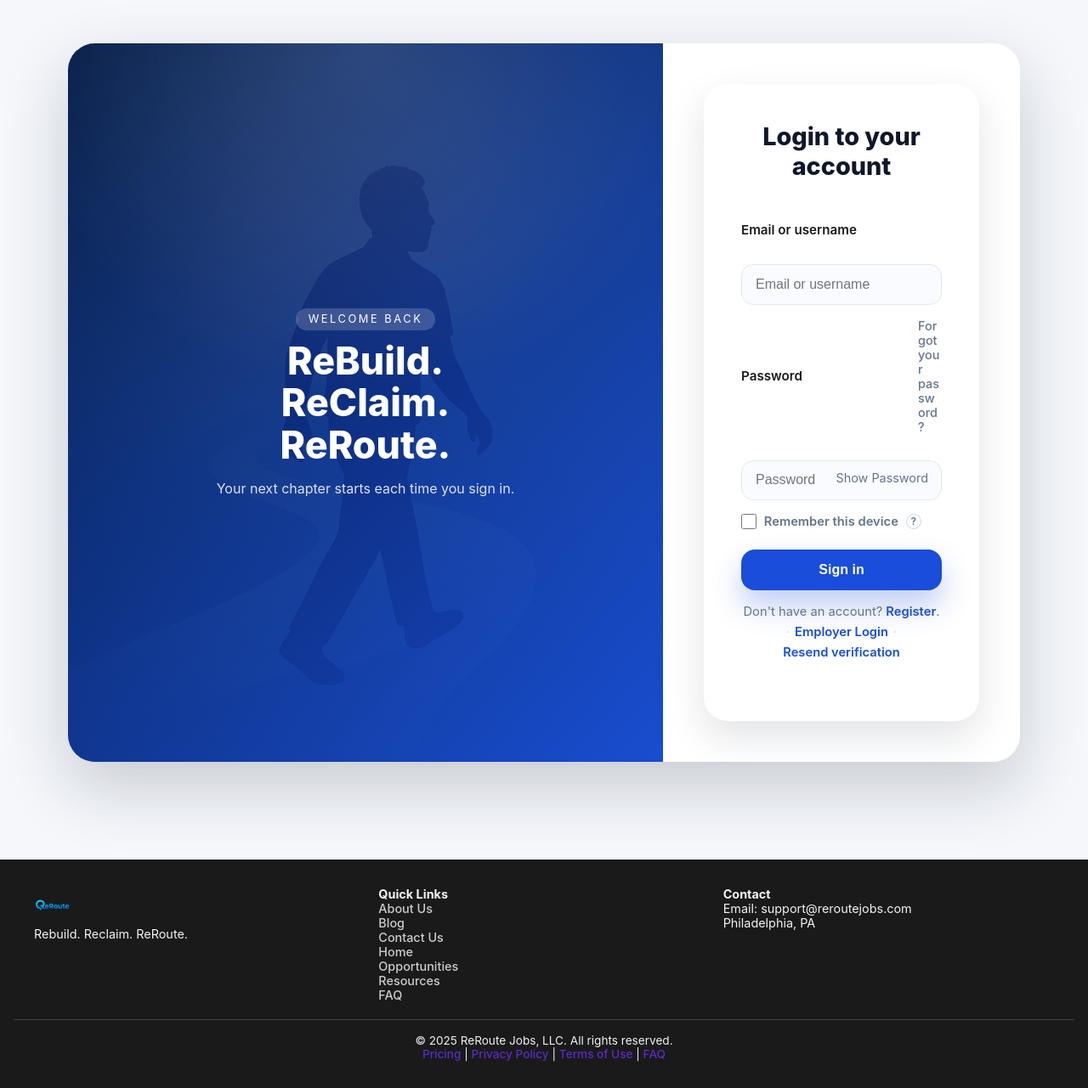
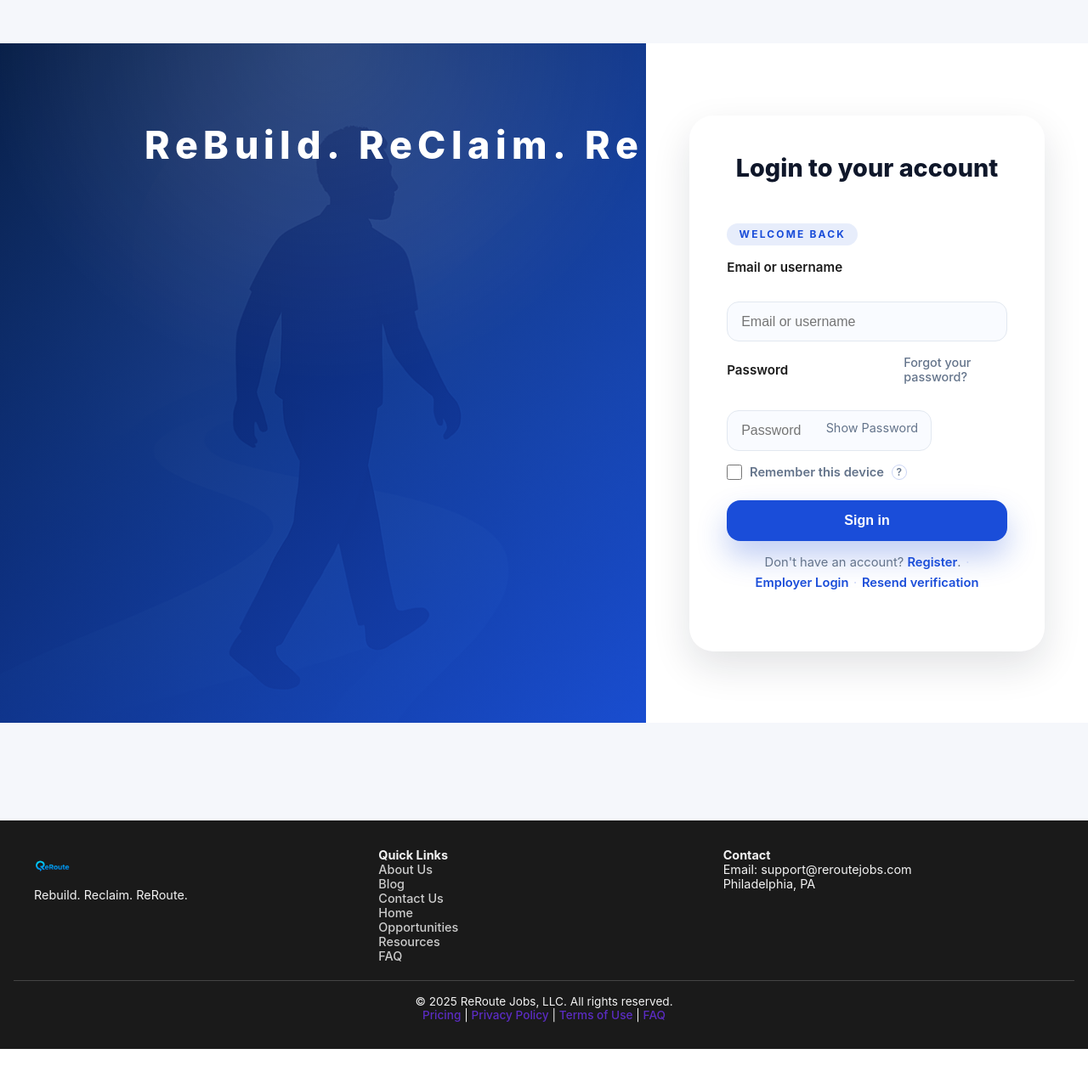
Before and after one commit to jcoffer921/reroute-business, a Django app: page /login/ in a window 1280 px wide. Shown: the part 72-1353 px from the top of the page at 85% size. After the commit the page ends 1307 px from the top, so only its background shows below. Run offline with Django 5.2, Linux system fonts and the light colour scheme; data comes from the database, SQL or seed files in the repository; some libraries are stand-ins or nearby versions.

Commit message:
Made login page fullwidth

```diff
--- a/reroute_business/main/static/css/login.css
+++ b/reroute_business/main/static/css/login.css
@@ -13,24 +13,22 @@ body {
 }
 
 .auth-shell {
-  min-height: calc(100vh - 100px);
-  padding: clamp(1.5rem, 4vw, 3.5rem) 1.25rem;
-  display: flex;
-  align-items: center;
-  justify-content: center;
+  min-height: 100vh;
+  padding: clamp(1.5rem, 4vw, 3.5rem) 0;
   background: var(--auth-bg);
 }
 
 .auth-grid {
   width: 100%;
-  max-width: 1120px;
+  max-width: none;
   display: grid;
-  grid-template-columns: minmax(0, 1.05fr) minmax(320px, 420px);
-  border-radius: 32px;
+  grid-template-columns: minmax(0, 1.05fr) minmax(360px, 520px);
+  gap: 0;
+  border-radius: 0;
   overflow: hidden;
-  box-shadow: 0 30px 80px rgba(15, 23, 42, 0.2);
-  background: #ffffff;
-  min-height: 620px;
+  min-height: 100vh;
+  box-shadow: none;
+  background: none;
 }
 
 .auth-visual {
@@ -39,10 +37,10 @@ body {
     linear-gradient(135deg, rgba(3, 20, 60, 0.92), rgba(26, 77, 217, 0.88)),
     url('../images/login-img.png') center/cover;
   display: flex;
-  align-items: center;
+  align-items: flex-start;
   justify-content: center;
   color: #fff;
-  padding: clamp(2rem, 5vw, 4rem);
+  padding: clamp(2rem, 8vw, 6rem) clamp(2rem, 5vw, 4rem);
 }
 
 .auth-visual::after {
@@ -56,7 +54,8 @@ body {
 .auth-visual-layer {
   position: relative;
   text-align: center;
-  max-width: 380px;
+  max-width: 420px;
+  width: 100%;
 }
 
 .auth-pill {
@@ -84,8 +83,17 @@ body {
 }
 
 .clarify-text {
+  display: inline-flex;
+  gap: .4rem;
+}
+
+.clarify-letter {
   opacity: 0;
-  animation: clarify 1.4s ease forwards;
+  display: inline-block;
+  filter: blur(8px) brightness(.8);
+  transform: scale(.97);
+  animation: clarifyLetter 1.2s ease forwards;
+  animation-delay: calc(.2s + var(--clarify-delay, 0s));
 }
 
 .auth-panel {
@@ -93,7 +101,7 @@ body {
   display: flex;
   align-items: center;
   justify-content: center;
-  padding: clamp(1.5rem, 4vw, 3rem);
+  padding: clamp(1.5rem, 4vw, 3.5rem);
 }
 
 .auth-panel-card {
@@ -111,6 +119,19 @@ body {
   font-weight: 800;
   margin: 0 0 1rem;
   color: var(--auth-text);
+}
+
+.pill-inline {
+  display: inline-flex;
+  margin: 0 auto 1rem;
+  padding: .35rem .9rem;
+  border-radius: 999px;
+  background: rgba(26,77,217,0.1);
+  color: var(--auth-blue);
+  font-weight: 700;
+  letter-spacing: .18em;
+  text-transform: uppercase;
+  font-size: .75rem;
 }
 
 .auth-error {
@@ -297,6 +318,23 @@ input:focus {
   }
 }
 
+@keyframes clarifyLetter {
+  0% {
+    opacity: 0;
+    filter: blur(8px) brightness(.65);
+    transform: scale(.9);
+  }
+  70% {
+    opacity: 1;
+    filter: blur(1px) brightness(.95);
+  }
+  100% {
+    opacity: 1;
+    filter: blur(0) brightness(1);
+    transform: scale(1);
+  }
+}
+
 @keyframes slideFade {
   0% {
     opacity: 0;
@@ -314,9 +352,7 @@ input:focus {
     min-height: auto;
   }
   .auth-visual {
-    min-height: 320px;
-    border-bottom-left-radius: 0;
-    border-bottom-right-radius: 0;
+    display: none;
   }
   .auth-panel-card {
     border-radius: 24px;
--- /dev/null
+++ b/reroute_business/main/static/js/auth_clarify.js
@@ -0,0 +1,30 @@
+(function(){
+  function onReady(fn){
+    if (document.readyState !== 'loading'){ fn(); }
+    else { document.addEventListener('DOMContentLoaded', fn); }
+  }
+
+  function buildLetters(element){
+    var text = element.textContent || '';
+    element.textContent = '';
+    var letters = text.split('');
+    var delays = [];
+    letters.forEach(function(_, idx){
+      delays[idx] = Math.random() * 0.8;
+    });
+    letters.forEach(function(char, idx){
+      var span = document.createElement('span');
+      span.className = 'clarify-letter';
+      span.style.setProperty('--clarify-delay', delays[idx].toFixed(2) + 's');
+      span.textContent = char === ' ' ? '\u00A0' : char;
+      element.appendChild(span);
+    });
+  }
+
+  onReady(function(){
+    var targets = document.querySelectorAll('.clarify-text');
+    targets.forEach(function(target){
+      buildLetters(target);
+    });
+  });
+})();
--- a/reroute_business/main/templates/main/login.html
+++ b/reroute_business/main/templates/main/login.html
@@ -11,9 +11,7 @@
   <div class="auth-grid">
     <div class="auth-visual" aria-hidden="true">
       <div class="auth-visual-layer">
-        <span class="auth-pill">Welcome back</span>
         <h2 class="auth-slogan clarify-text">ReBuild. ReClaim. ReRoute.</h2>
-        <p class="auth-slogan-sub">Your next chapter starts each time you sign in.</p>
       </div>
     </div>
 
@@ -27,6 +25,7 @@
           <div id="form-error" class="auth-error" role="alert" aria-live="polite"></div>
         {% endif %}
 
+        <span class="auth-pill pill-inline">Welcome back</span>
         <form id="login-form" method="post" action="{% url 'login' %}">
           {% csrf_token %}
           <input type="hidden" name="next" value="{{ request.GET.next }}">
@@ -89,5 +88,6 @@
 </div>
 
 <script src="{% static 'js/base.js' %}"></script>
+<script src="{% static 'js/auth_clarify.js' %}" defer></script>
 <script src="{% static 'js/login.js' %}"></script>
 {% endblock %}
--- a/reroute_business/main/templates/main/signup.html
+++ b/reroute_business/main/templates/main/signup.html
@@ -116,6 +116,7 @@
 
 {% block extra_js %}
   {# Optional: external JS if you keep your auth JS separate #}
+  <script src="{% static 'js/auth_clarify.js' %}" defer></script>
   <script src="{% static 'js/signup.js' %}"></script>
   {% if recaptcha_site_key %}
     <script src="https://www.google.com/recaptcha/api.js" async defer></script>
```
Also changed, not shown: reroute_business/main/static/css/signup.css (+39 -16 lines).
